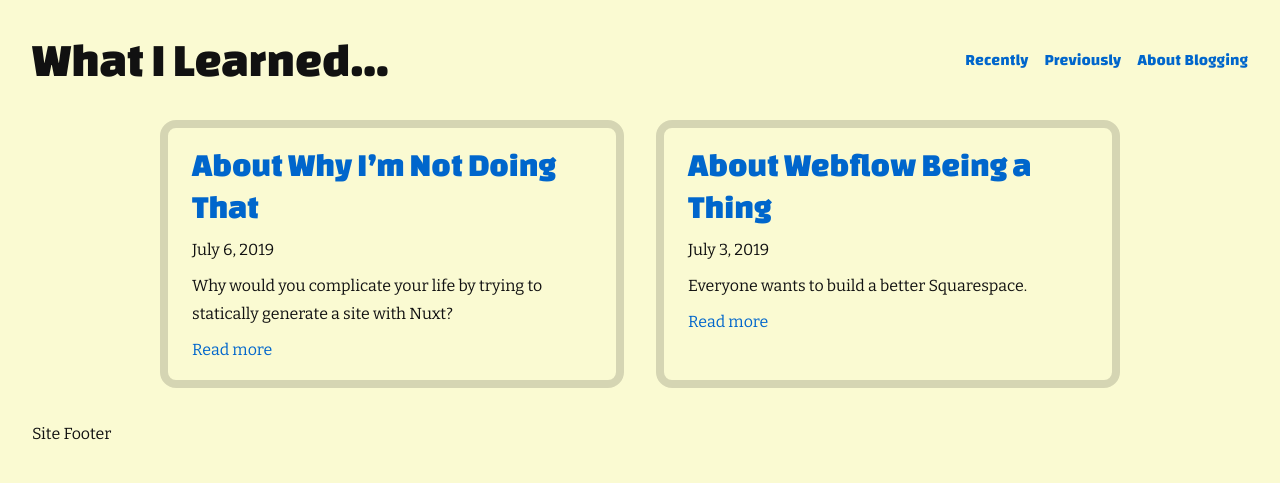
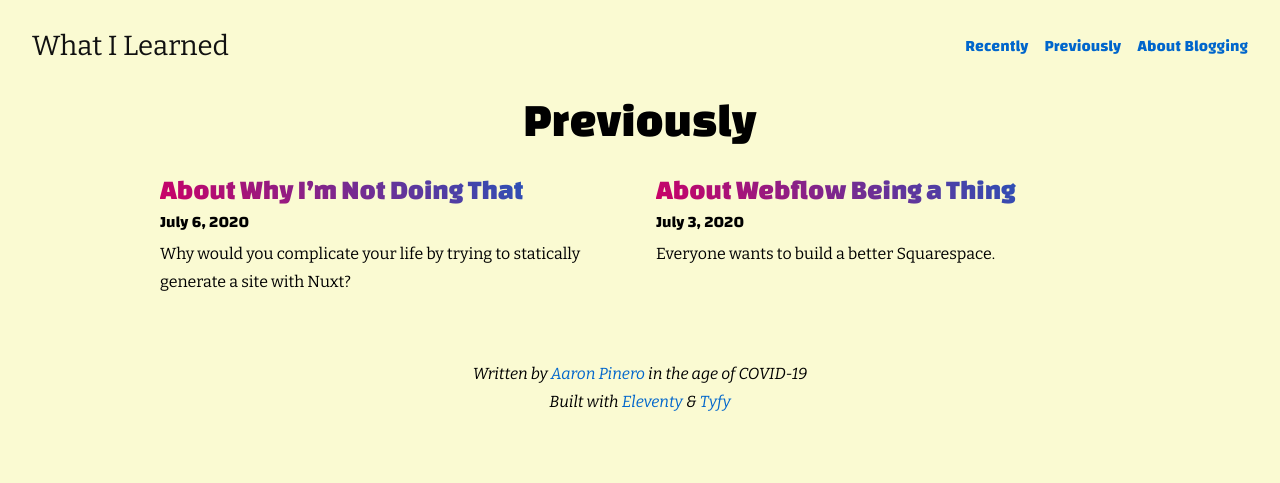
Before and after one commit to aaronpinero/pinero-blog, an Eleventy site: page archive.njk in a window 1280 px wide. Built offline with nearby package versions, Linux system fonts and the light colour scheme; Eleventy itself is replaced by a stand-in of ours; files that its build step writes are made by us from their sources.

Commit message:
more styling; fixing dates; copy edits and typographic flourishes

```diff
--- a/_includes/base-layout.njk
+++ b/_includes/base-layout.njk
@@ -6,11 +6,11 @@
     <link href="https://fonts.googleapis.com/css2?family=Bitter:ital,wght@0,400;0,700;1,400&family=Changa+One&family=Changa:wght@700&display=swap" rel="stylesheet">
     <link rel="stylesheet" href="{{ '/css/tyfy.css' | url }}">
     <link rel="stylesheet" href="{{ '/css/blog.css' | url }}">
-    <title>What I Learned... {{ title }}</title>
+    <title>What I Learned - {{ title }}</title>
   </head>
   <body class="tymargins-skip">
     <header class="tymargins-off">
-      <h1>What I Learned...</h1>
+      <h1 class="tyfont-size-h3">What I Learned</h1>
       <nav>
         <ul>
           <li><a href="/">Recently</a></li>
@@ -22,6 +22,9 @@
     <main>
       {{ content | safe }}
     </main>
-    <footer>Site Footer</footer>
+    <footer class="tymargins-off">
+      <div>Written by <a href="http://aaronpinero.com">Aaron Pinero</a> in the age of COVID-19</div>
+      <div>Built with <a href="https://www.11ty.dev">Eleventy</a> &amp; <a href="http://aaronpinero.com/tyfy/docs/index.html">Tyfy</a></div>
+    </footer>
   </body>
 </html>
--- a/about.md
+++ b/about.md
@@ -2,18 +2,10 @@
 layout: page-layout.njk
 title: About Blogging
 ---
-I’ve had accounts with Facebook and with Twitter for a long time. I used to see a lot of value in being able to connect with people through social media, but these platforms have become a cancer on civil society. They serve as a megaphone for lies. The allow hate erode the foundations decency. Rumors, innuendo, and conspiracy theories are allowed to stand on equal footing with the truth.
+<span class="dropcap">I</span>’ve been on Facebook and with Twitter for a long time. I used to see a lot of value in being able to connect with people through social media, but these platforms have become a cancer inside civil society. They are megaphones for lies. The allow hate to erode the foundations of decency. Rumors, innuendo, and conspiracy theories are allowed to stand on equal footing with the truth.
 
 It has only become worse since the COVID-19 pandemic. I cannot in good conscience continue to support these plaforms by using them. So I’ve initiated the cancellation of my accounts.
 
-I used to have a blog – years ago, before work and family began to take up more time. It was a fun project and it gave me the opportunity to practice developing with WordPress. The blog also made me exercise my writing skills. When I gave up my blog it was under the assumption that social media would provide a replacement outlet for my ideas and writing – without all the extra code. For a little while, it did.
+I had a blog – years ago, before work and family began to take up more time. It was a fun project and it gave me the opportunity to practice developing with WordPress. Blogging also exercised my writing skills. When I gave up my blog it was under the assumption that social media would provide a replacement outlet for my ideas and writing – without all the extra code. For a little while, it did.
 
 Now I’ll go back to blogging.
-
-## The Static Site Generation of Blogging
-
-SSG is cool right now. I always wanted to be one of the cool kids, so I’m going to <a href="https://css-tricks.com/?s=eleventy&orderby=relevance&post_type=post%2Cpage%2Cguide">copycat CSS-Tricks’ Chris Coyier</a> and start working with <a href="https://www.11ty.dev">Eleventy</a>. A statically generated site can be served from basically anywhere.
-
-## Fast Blog Design
-
-I’m not going to bother trying to design this. I picked out a couple of Google Fonts (<a href="https://fonts.google.com/specimen/Bitter?query=bitter#standard-styles">Bitter</a> and <a href="https://fonts.google.com/specimen/Changa+One?query=changa#standard-styles">Changa One</a>), applied the stylesheet from <a href="http://aaronpinero.com/tyfy/docs/index.html">TYFY</a>, and threw together some additional CSS. I didn’t even bother with SASS. I just want to start blogging.
--- a/archive.njk
+++ b/archive.njk
@@ -7,14 +7,14 @@ pagination:
   reverse: true
   alias: posts
 ---
+<h1 class="page-title">Previously</h1>
 <div class="archive tymargins-off">
 {% for post in posts %}
   {% if not loop.first %}
     <article>
-      <h1 class="tyfont-size-h2"><a href="{{ post.url | url }}">{{ post.data.title }}</a></h1>
+      <h1 class="post-title tyfont-size-h3"><a href="{{ post.url | url }}">{{ post.data.title }}</a></h1>
       <div><time datetime="{{ post.date | dateIso }}">{{ post.date | dateReadable }}</time></div>
       <p>{{ post.data.excerpt }}</p>
-      <p><a href="{{ post.url | url }}" aria-label="Read more on {{ post.data.title }}">Read more</a></p>
     </article>
   {% endif %}
 {% endfor %}
--- a/css/blog.css
+++ b/css/blog.css
@@ -1,5 +1,6 @@
 body {
   background-color:lightgoldenrodyellow;
+  color:black;
   font-family:'Bitter',Georgia,serif;
 }
 h1, h2, h3, h4, h5, h6 {
@@ -7,15 +8,24 @@ h1, h2, h3, h4, h5, h6 {
   font-weight:400;
 }
 body > header {
-  align-items:center;
-  display:flex;
-  justify-content:space-between;
   padding:2rem;
+  text-align:center;
+}
+body > header h1 {
+  background:none;
+  -webkit-background-clip:none;
+  -webkit-text-fill-color:var(--tycolor-fg);
+  color:var(--tycolor-fg);
+  font-family:'Bitter',Georgia,serif;
+  font-weight:400;
+  margin-bottom:0.5rem;
+  text-align:center;
 }
 body > header > nav > ul {
-  display:grid;
+  display:inline-grid;
   grid-gap:1rem;
   grid-template-columns:auto auto auto;
+  padding:0;
 }
 body > header > nav > ul li {
   display:block;
@@ -26,7 +36,9 @@ body > main {
   padding:0 2rem;
 }
 body > footer {
-  padding:2rem;
+  font-style:italic;
+  padding:4rem 2rem 2rem;
+  text-align:center;
 }
 .archive {
   display:grid;
@@ -36,13 +48,16 @@ body > footer {
   margin-right:auto;
   max-width:60rem;
 }
-.archive article {
-  border:0.5rem rgba(0,0,0,0.15) solid;
-  border-radius:1rem;
-  padding:1rem 1.5rem;
+.archive article * + * {
+  margin-top:0.25rem;
 }
-.archive article * + * {
-  margin-top:0.5rem;
+.archive article h1.post-title {
+  text-align:left;
+}
+.archive article time,
+.archive article .more {
+  font-family:'Changa',helvetica,arial,sans-serif;
+  font-weight:700;
 }
 article.home-post,
 article.single-post,
@@ -53,19 +68,16 @@ article.single-page {
 }
 h1.page-title {
   text-align:center;
-  background:linear-gradient(45deg,darkgreen, blue);
-  -webkit-background-clip:text;
-  -webkit-text-fill-color:transparent;
 }
 h1.post-title {
   text-align:center;
-  background:linear-gradient(45deg,red, blue);
+  background:linear-gradient(45deg,var(--tycolor-link-active), var(--tycolor-link-default));
   -webkit-background-clip:text;
   -webkit-text-fill-color:transparent;
 }
 div.post-meta {
-  background:linear-gradient(135deg,red, blue);
-  border-radius:1rem;
+  background:linear-gradient(135deg,var(--tycolor-link-active), var(--tycolor-link-default));
+  border-radius:0.5rem;
   color:white;
   display:table;
   font-family:'Changa',helvetica,arial,sans-serif;
@@ -83,3 +95,21 @@ div.post-meta .post-location {
   margin-left:0.75rem;
   padding-left:0.75rem;
 }
+.dropcap {
+  color:var(--tycolor-link-active);
+}
+@media (min-width:640px) {
+  body > header {
+    align-items:center;
+    display:flex;
+    justify-content:space-between;
+    text-align:left;
+  }
+  body > header h1 {
+    margin-bottom:0;
+    text-align:left;
+  }
+  body > header > nav > ul {
+    display:grid;
+  }
+}
--- a/posts/2020/07/2020-07-03.md
+++ b/posts/2020/07/2020-07-03.md
@@ -1,10 +1,10 @@
 ---
 title: About Webflow Being a Thing
-date: 2019-07-03
+date: 2020-07-03
 excerpt: Everyone wants to build a better Squarespace.
 location: My fake standing desk
 ---
-Some of the best links I get come from people who are not web developers. My all-time favorite website is one I learned about from a co-worker in the IT department where I used to work. He was the head of the desktop support staff. One day he mentions this website called <a href="https://colorhexa.com">Colorhexa</a> that he thinks I would like. Would I? For a designer I think this is one of the best, most interesting, most useful websites I've very visited. How is it that in all my education as a graphic designer and all my years as a web developer I never came across this site?
+<span class="dropcap">S</span>ome of the best links I get come from people who are not web developers. My all-time favorite website is one I learned about from a co-worker in the IT department where I used to work. He was the head of the desktop support staff. One day he mentions this website called <a href="https://colorhexa.com">Colorhexa</a> that he thinks I would like. Would I? For a designer I think this is one of the best, most interesting, most useful websites I've very visited. How is it that in all my education as a graphic designer and all my years as a web developer I never came across this site?
 
 Somehow it happens like that.
 
--- a/posts/2020/07/2020-07-06.md
+++ b/posts/2020/07/2020-07-06.md
@@ -1,10 +1,10 @@
 ---
 title: About Why I’m Not Doing That
-date: 2019-07-06
+date: 2020-07-06
 excerpt: Why would you complicate your life by trying to statically generate a site with Nuxt?
 location: Isolation
 ---
-In researching options for building my blog, I looked first at WordPress. WordPress is an obvious choice for a blog, but it also makes good sense for my professional development. In my (relatively) new position, I am responsible for a couple of WordPress websites. I will be required to understand the workings and shepherd the development of these websites. Having my own WordPress blog would allow me to get in the necessary reps.
+<span class="dropcap">I</span>n researching options for building my blog, I looked first at WordPress. WordPress is an obvious choice for a blog, but it also makes good sense for my professional development. In my (relatively) new position, I am responsible for a couple of WordPress websites. I will be required to understand the workings and shepherd the development of these websites. Having my own WordPress blog would allow me to get in the necessary reps.
 
 Ultimately, I bailed on WordPress. In order to run it, I need a host. A host will cost money – not a lot of money, but some. I don’t want the cost or the complication of purchasing and managing a hosting service just for a little blog. Since I already have website hosted with AWS, hosting WordPress meant using LightSail. That’s a hassle I don’t want. I’m not doing that.
 
--- a/posts/2020/07/2020-07-07.md
+++ b/posts/2020/07/2020-07-07.md
@@ -1,10 +1,10 @@
 ---
 title: About Documentation Being Hard
-date: 2019-07-07
+date: 2020-07-07
 excerpt: I don’t envy anyone who has the task, but I wish they did a better job.
 location: The dining room table
 ---
-Documentation is hard. I know this firsthand from trying to document my Tyfy framework and then the themed version of Bootstrap that I created using Tyfy. It must be a skill that some individuals are born with. Maybe it is honed through years of practice. Perhaps it requires the mind of someone who is a gifted teacher. It might depend on the ability to clearly articulate one’s thoughts and thought patterns using the written word. I don’t think I have these skills. I’m not the most gifted teacher. I was never a very good writer — I gave fits to one of my high school English teachers.
+<span class="dropcap">D</span>ocumentation is hard. I know this firsthand from trying to document my Tyfy framework and then the themed version of Bootstrap that I created using Tyfy. It must be a skill that some individuals are born with. Maybe it is honed through years of practice. Perhaps it requires the mind of someone who is a gifted teacher. It might depend on the ability to clearly articulate one’s thoughts and thought patterns using the written word. I don’t think I have these skills. I’m not the most gifted teacher. I was never a very good writer — I gave fits to one of my high school English teachers.
 
 I am constantly running into bad documentation. Okay, maybe not “bad” but difficult for me to comprehend. See the Drupal documentation as an example. It has improved over the years but is still one of the reasons why I think Drupal is not as popular as WordPress. Drupal documentation is a mix of incomplete and opaque, requiring the reader to have experience as a programmer. Over time I’ve acquired a limited amount of that experience, so maybe that’s why I think it’s gotten better. But it still has a lot of holes and rough patches. There are places where people clearly haven’t put in the time. I understand that the work is done on a volunteer basis, but these oversights limit the adoption and popularity of the platform outside the hard-core enthusiasts who are not tripped up by the lack of clarity. They have the technical wherewhithal to power through.
 
```
Also changed, not shown: 7 other files.
